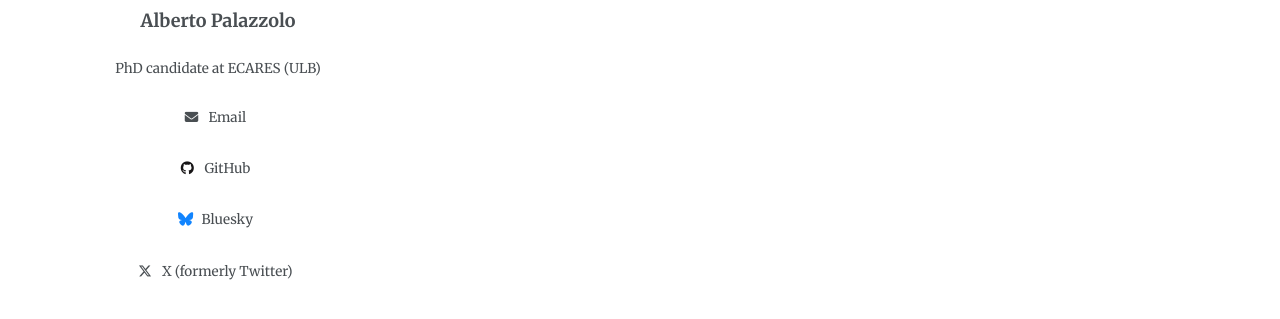
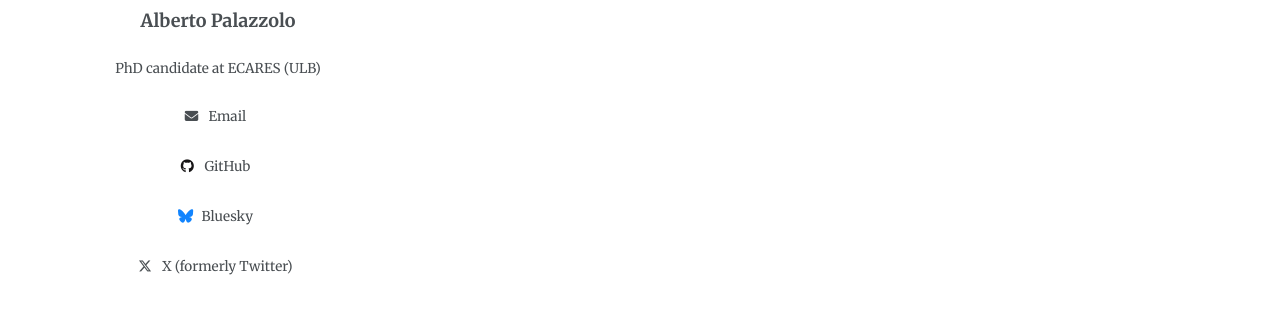
Before and after one commit to albepal/albepal.github.io, a Jekyll site: the page built from _pages/about.md, in a window 1280 px wide. Shown: the part 428-747 px from the top of the page. Built offline with Jekyll 4.4.1, drawn with Linux system fonts in a browser that asks for light colours.

Commit message:
line spacing

```diff
--- a/assets/css/custom.css
+++ b/assets/css/custom.css
@@ -64,3 +64,9 @@
     margin-top: 4em;
   }
 }
+
+.author__content,
+.author__bio,
+.author__urls li {
+  line-height: 1.4;
+}
```
